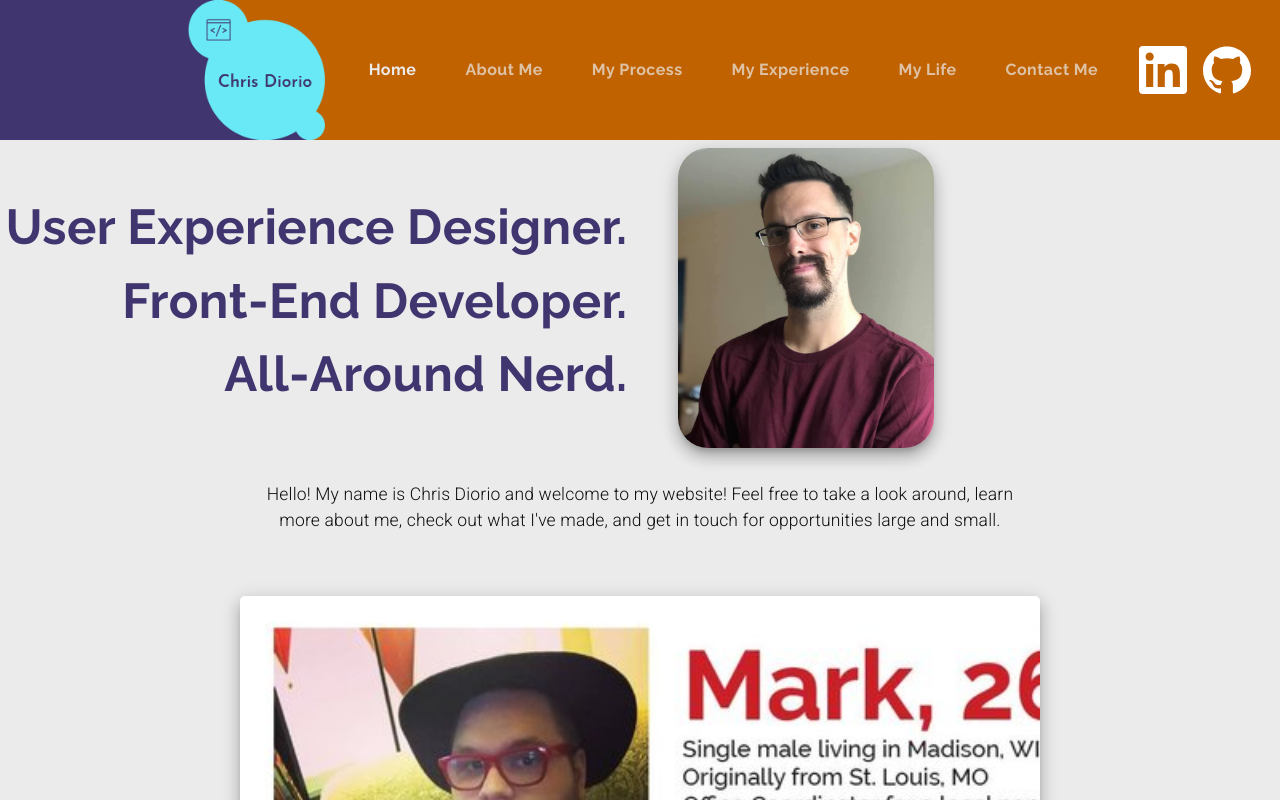
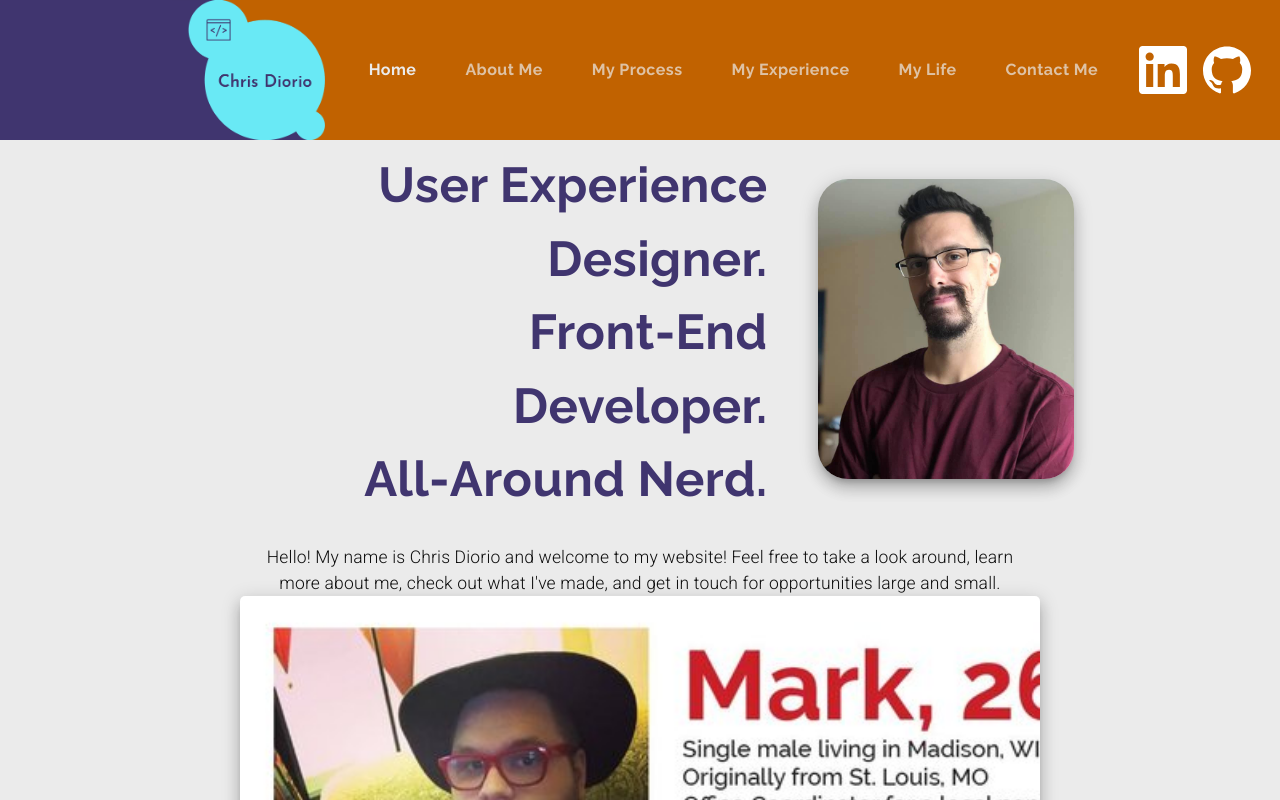
Before and after one commit to PupRiku/portfolio, a Next.js app: page / in a window 1280 px wide. Shown: the top 800 px of the page. Built offline with nearby package versions, Linux system fonts and the light colour scheme.

Commit message:
Adjust Hero Block

```diff
--- a/pages/index.js
+++ b/pages/index.js
@@ -197,7 +197,7 @@ export default function Index() {
           alignItems="center"
           direction="row"
         >
-          <Grid item className={classes.heroTextContainer} md>
+          <Grid item className={classes.heroTextContainer} md style={{marginLeft: '20em'}}>
             <Typography align="right" className={classes.heroText}>
               User Experience Designer.
               <br />
```
